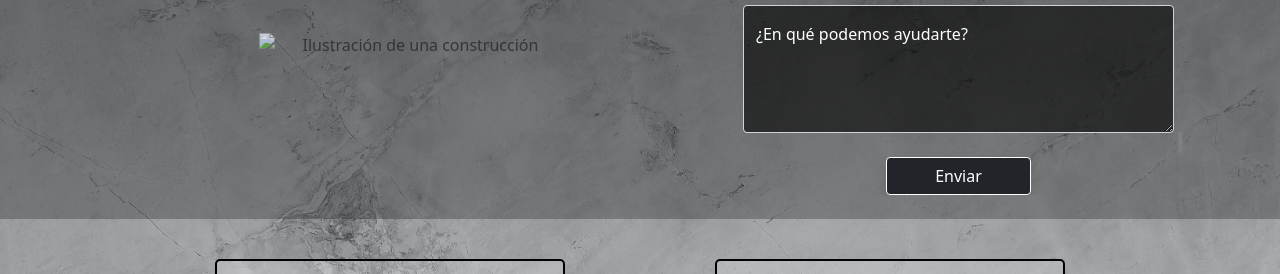
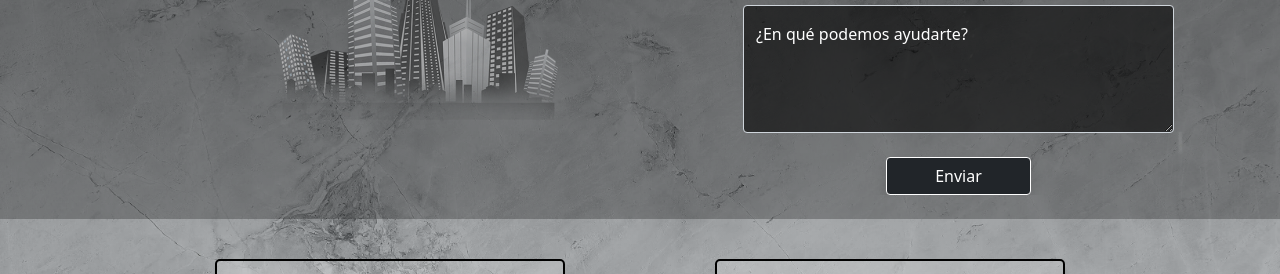
Before and after one commit to tlalonso98/Muniz, a website: page contacto.html in a window 1280 px wide. Shown: the part 339-613 px from the top of the page. Drawn offline with nearby package versions, Linux system fonts and the light colour scheme; the site is published under a folder, as on GitHub Pages, so addresses that start at the root find nothing.

Commit message:
Corrección de imagen

```diff
--- a/contacto.html
+++ b/contacto.html
@@ -116,7 +116,7 @@
           <div class="align-middle col-12 col-xl-7">
             <h1 class="pageTitle px-4">Consultá o contanos tu proyecto</h2>
             <img
-              src="/images/contactoimg.png"
+              src="images/contactoimg.png"
               alt="Ilustración de una construcción"
               class="imgForm py-4 d-none d-xl-inline-block opacity-75"
             />
```
Also changed, not shown: index.html (+1 -1 lines).
